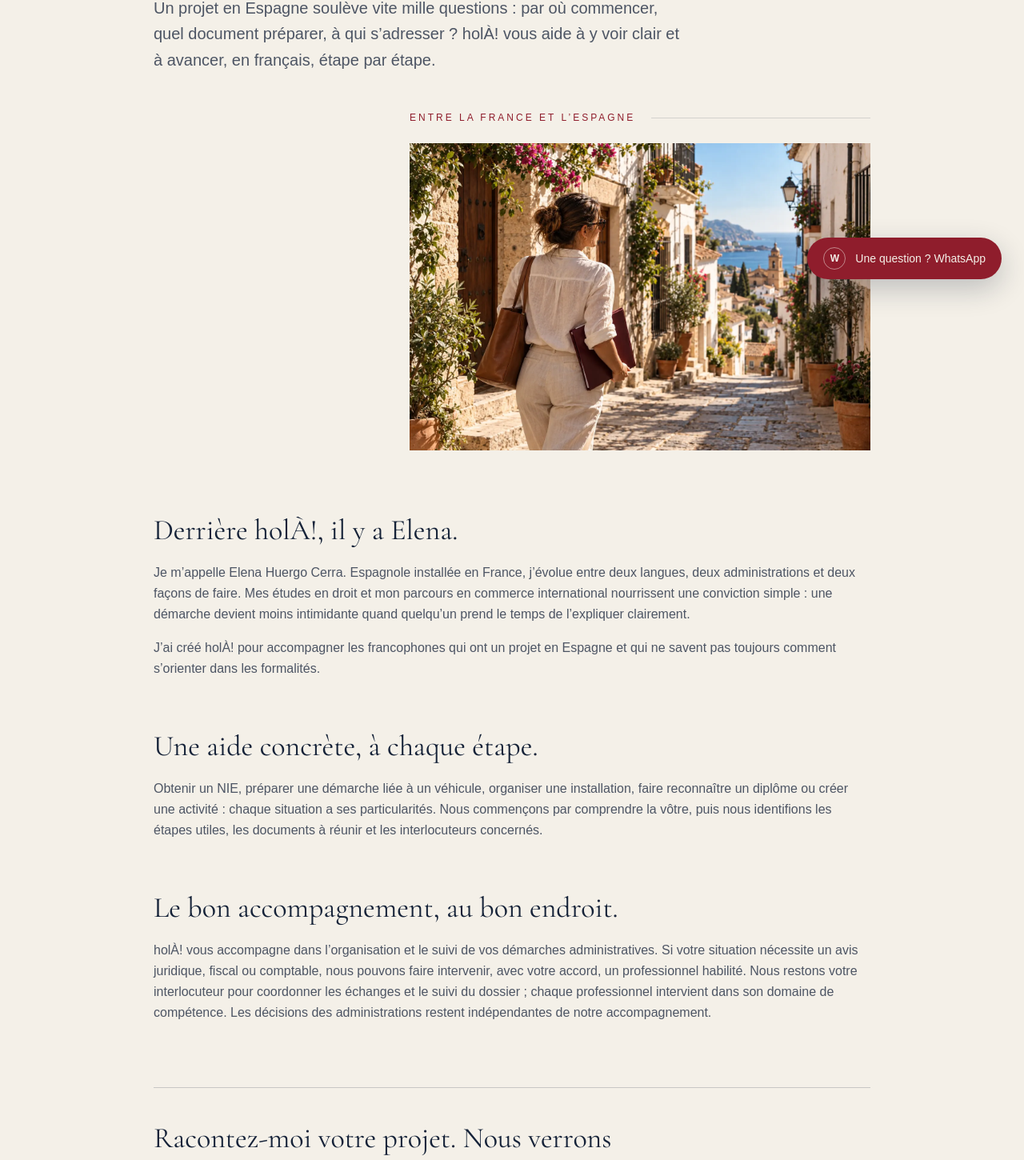
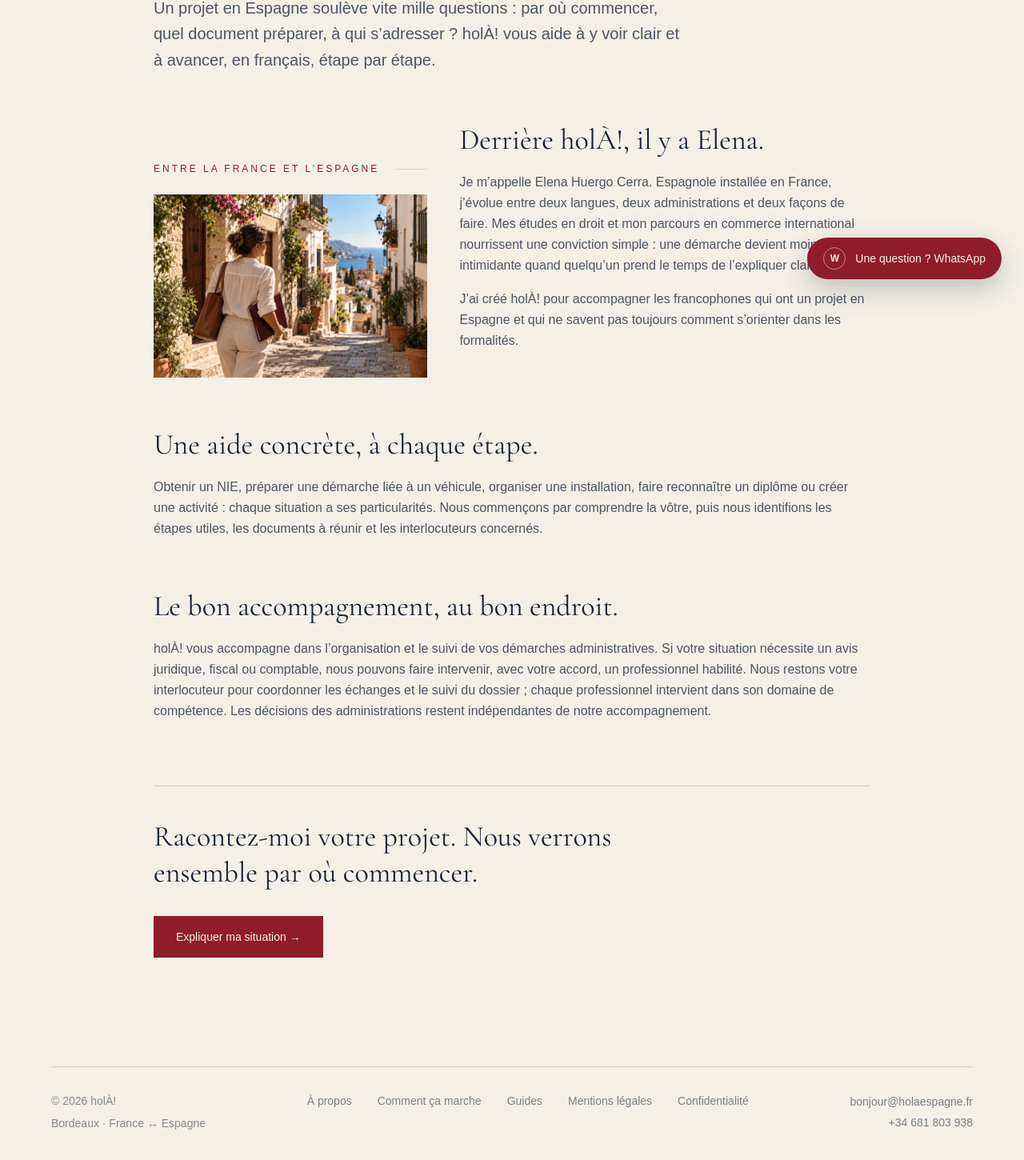
Before and after one commit to elehcf/hola, a Next.js app: page /a-propos in a window 1280 px wide. Shown: the part 423-1873 px from the top of the page at 80% size. Built offline with nearby package versions, Linux system fonts and the light colour scheme.

Commit message:
Pair about photo with founder story

```diff
--- a/app/a-propos/page.tsx
+++ b/app/a-propos/page.tsx
@@ -35,15 +35,15 @@ export default function APropos() {
           clair et à avancer, en français, étape par étape.
         </p>
 
+        <div className="mt-16 space-y-16 text-base leading-relaxed text-navy/75">
+          <section className="grid gap-10 md:grid-cols-[0.8fr_1.2fr] md:items-start">
             <LifestylePhoto
               src="/a-propos-lifestyle-hola.webp"
               alt="Une femme marche dans une ville espagnole avec son dossier administratif"
               eyebrow="Entre la France et l’Espagne"
               compact
             />
-
-        <div className="mt-20 space-y-16 text-base leading-relaxed text-navy/75">
-          <section>
+            <div>
             <h2
               className="mb-5 text-3xl text-navy md:text-4xl"
               style={{ fontFamily: "var(--font-editorial)" }}
@@ -65,6 +65,7 @@ export default function APropos() {
               projet en Espagne et qui ne savent pas toujours comment
               s’orienter dans les formalités.
             </p>
+            </div>
           </section>
 
           <section>
```
Lines whose indentation alone changed are shown as unchanged.
